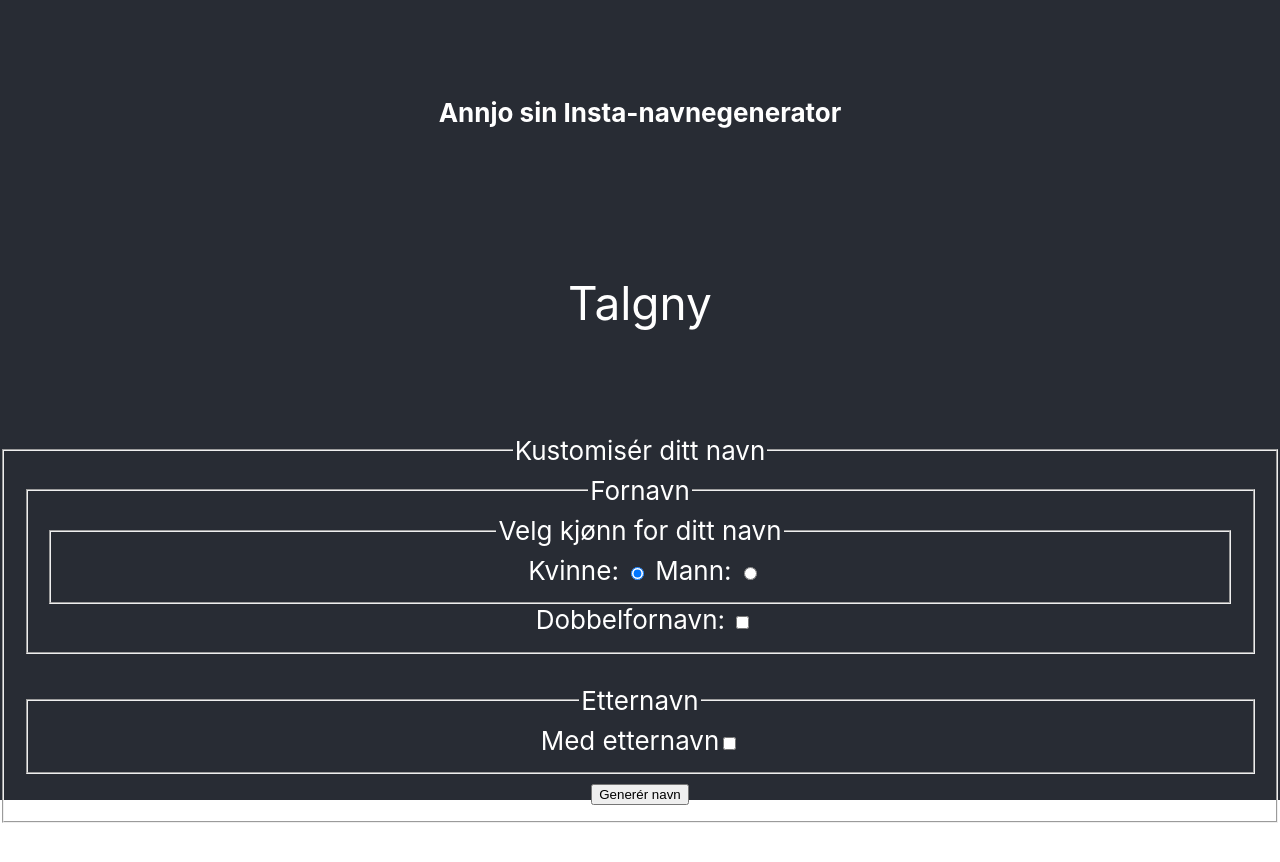
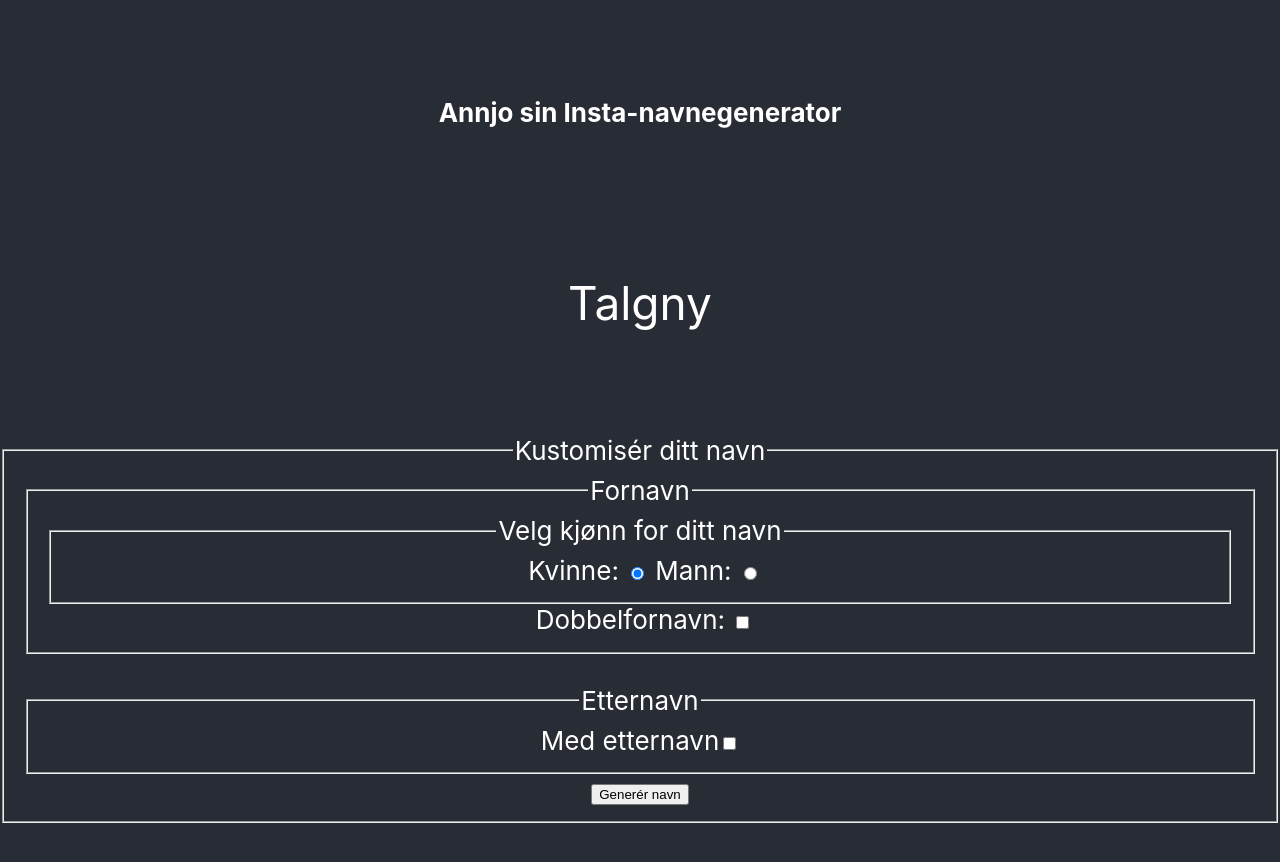
Before and after one commit to brinxmat/navnegenerator, a React (Create React App) app: page / in a window 1280 px wide. Shown: the top 862 px of the page. After the commit the page ends 823 px from the top, so only its background shows below. Built offline with nearby package versions, Linux system fonts and the light colour scheme.

Commit message:
CSS fixes

```diff
--- a/src/App.css
+++ b/src/App.css
@@ -2,6 +2,10 @@
   background-color: #282c34;
   text-align: center;
   min-height: 100vh;
+}
+
+body {
+  background-color: #282c34;
 }
 
 .App-title {
@@ -53,6 +57,7 @@
 
 .App-form {
   min-height: 60vh;
+  padding-bottom: 10vh;
 }
 
 .App-link {
--- a/src/name-generator/NameForm.js
+++ b/src/name-generator/NameForm.js
@@ -20,7 +20,7 @@ function NameForm ({ name, addName }) {
   NameForm.propTypes = AppProptypes
 
   return (
-        <form onSubmit={handleSubmit} className="App-form">
+        <form onSubmit={handleSubmit} className="App-settings">
             <fieldset>
                 <legend>Kustomisér ditt navn</legend>
                 <fieldset>
```
